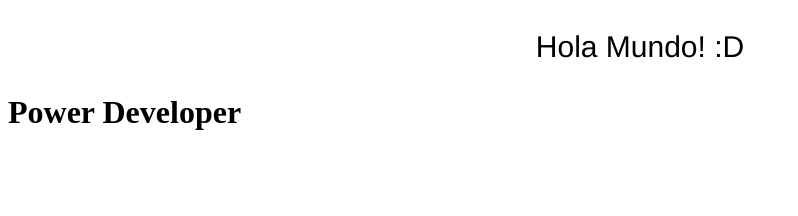
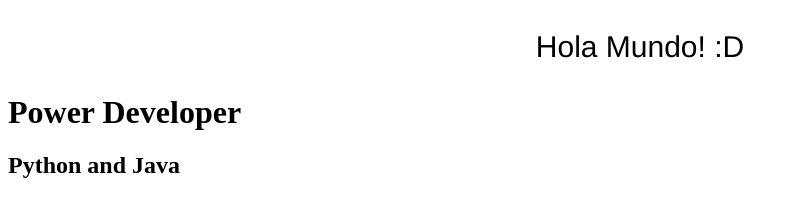
Before and after one commit to JavaPython22/Desarrolloweb_v1, a plain HTML site: page index.html in a window 1280 px wide. Shown: the whole page, without its empty margins (0-798 px from the left). Drawn offline with Linux system fonts and the light colour scheme.

Commit message:
Añadido h2

```diff
--- a/index.html
+++ b/index.html
@@ -9,5 +9,6 @@
 <p style="text-align:center; font-family:helvetica; font-size:30px;" >Hola Mundo! :D</p>
 
 <h1>Power Developer</h1>
+<h2>Python and Java</h2>
 </body>
 </html>
```
